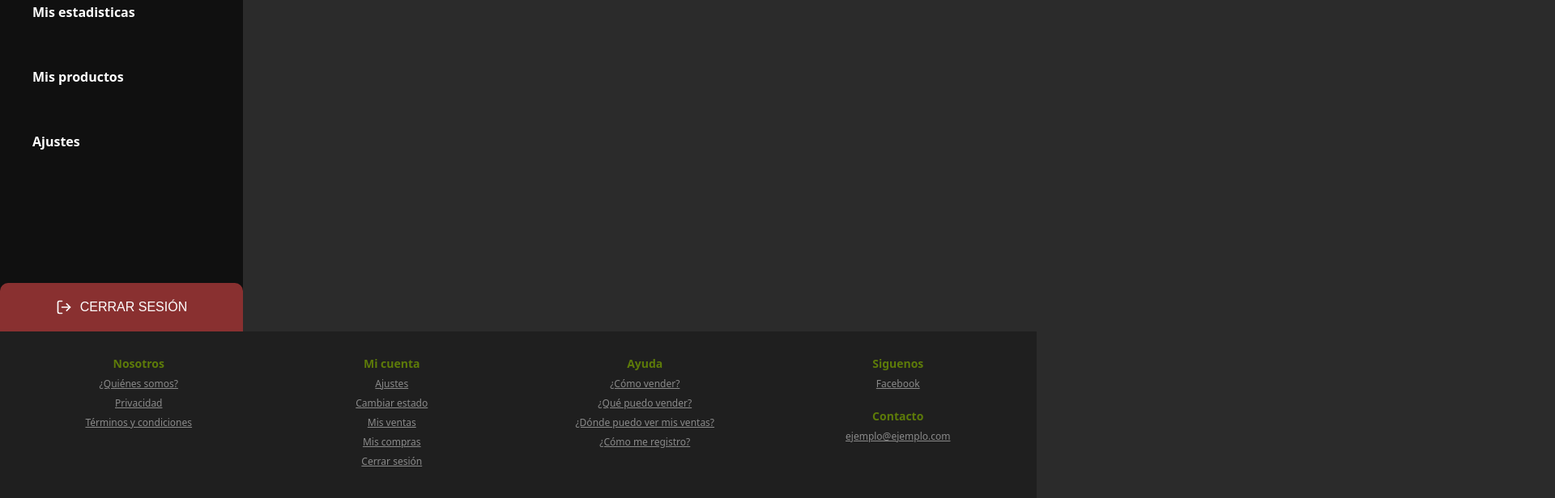
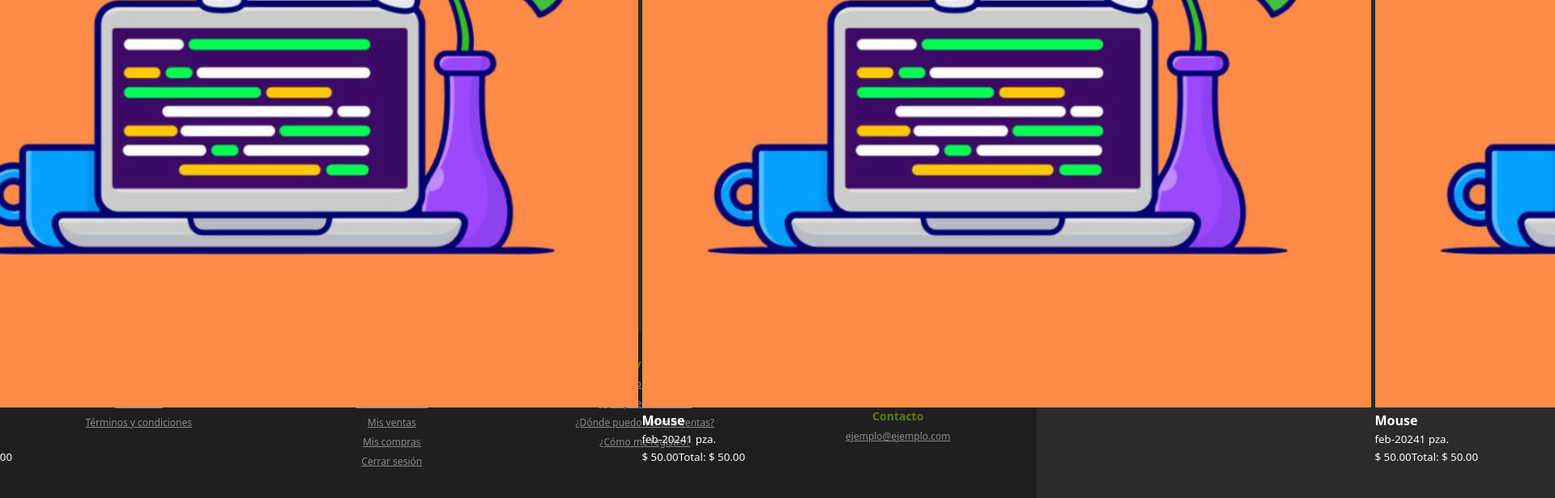
Before and after one commit to adrianhdez2/choco-market, a React (Vite) app: page /user/compras in a window 1280 px wide. Shown: the part 410-1026 px from the top of the page at 81% size, 1920 px wide, since content can reach past the window. Built offline with nearby package versions, Linux system fonts and the light colour scheme.

Commit message:
Create purchases page

```diff
--- a/src/pages/user/Purchases.jsx
+++ b/src/pages/user/Purchases.jsx
@@ -1,7 +1,33 @@
+import { ShoppingBasket } from "lucide-react"
+import { Link } from "react-router-dom"
 
 function Purchases() {
   return (
-    <div>Purchases</div>
+    <section className="user_page_rigth_container">
+      <header className="user_page_rigth_header">
+        <ShoppingBasket size={30} className="user_page_icon" />
+      </header>
+      <div className="purchases user_page_rigth_header_container">
+        {
+          Array.from({ length: 4 }).map((item, index) => (
+            <Link to={""} className="purchases_container" key={index}>
+              <div className="purchases_container_img">
+                <img src="/profile.jpg" alt="" />
+              </div>
+              <div className="purchases_container_details">
+                <h4>Mouse</h4>
+                <small>feb-2024</small>
+                <small>1 pza.</small>
+              </div>
+              <div className="purchases_container_total">
+                <small>$ 50.00</small>
+                <small>Total: $ 50.00</small>
+              </div>
+            </Link>
+          ))
+        }
+      </div>
+    </section>
   )
 }
 
```
